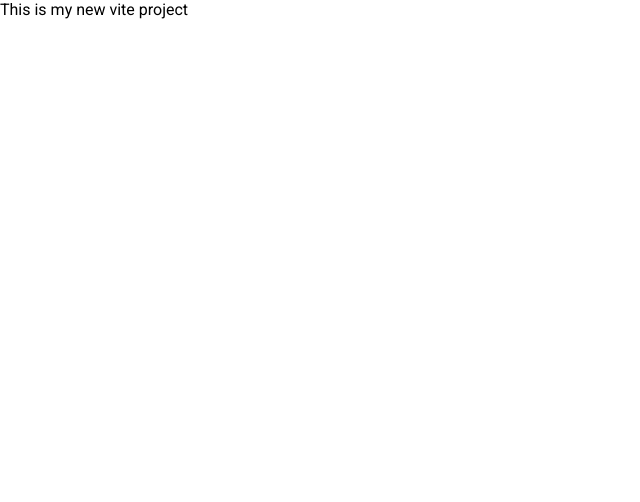
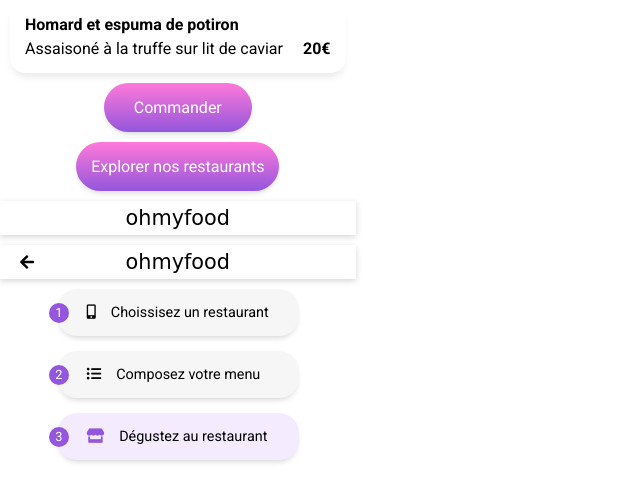
Before and after one commit to Nicoka11/NicolasKa_3_10122021, a website built with Vite: page index.html in a window 1280 px wide. Shown: the whole page, without its empty margins (0-640 px from the left). Built offline with nearby package versions, Linux system fonts and the light colour scheme; a web font is replaced by a local one.

Commit message:
components part 1

```diff
--- a/index.html
+++ b/index.html
@@ -9,11 +9,77 @@
       href="https://fonts.googleapis.com/css2?family=Roboto:wght@300;400;500;700;900&family=Shrikhand&display=swap"
       rel="stylesheet"
     />
+    <link
+      rel="stylesheet"
+      href="https://cdnjs.cloudflare.com/ajax/libs/font-awesome/5.15.4/css/all.min.css"
+      integrity="sha512-1ycn6IcaQQ40/MKBW2W4Rhis/DbILU74C1vSrLJxCq57o941Ym01SwNsOMqvEBFlcgUa6xLiPY/NS5R+E6ztJQ=="
+      crossorigin="anonymous"
+      referrerpolicy="no-referrer"
+    />
     <link rel="stylesheet" href="styles/main.scss" />
     <meta name="viewport" content="width=device-width, initial-scale=1.0" />
-    <title>Vite App</title>
+    <title>OhMyFood</title>
   </head>
   <body>
-    <h1>This is my new vite project</h1>
+    <div class="components">
+      <!-- MainCard -->
+      <article class="menuCard">
+        <div class="menuCard__content">
+          <h3 class="menuCard__heading">Homard et espuma de potiron</h3>
+          <div class="menuCard__infos">
+            <p class="menuCard__infos__desc">
+              Assaisoné à la truffe sur lit de caviar
+            </p>
+            <p class="menuCard__price">20€</p>
+          </div>
+        </div>
+        <div class="menuCard__right">
+          <div class="menuCard__add">
+            <div class="menuCard__checkIcon">
+              <i class="fas fa-check-circle menuCard__checkIcon__icon"></i>
+            </div>
+          </div>
+        </div>
+      </article>
+      <!-- buttonCTA -->
+      <button class="buttonCTA">Commander</button>
+      <!-- buttonCTA secondary -->
+      <button class="buttonCTA--secondary">Explorer nos restaurants</button>
+      <!-- header -->
+      <header class="header">
+        <p class="logo">ohmyfood</p>
+      </header>
+      <!-- header secondary -->
+      <header class="header">
+        <p class="logo">ohmyfood</p>
+        <a href="index.html" class="header__backBtn">
+          <i class="fas fa-arrow-left"></i>
+        </a>
+      </header>
+      <!-- explain card -->
+      <ul class="explainList">
+        <li class="explainCard">
+          <p class="explainCard__text">
+            <span class="explainCard__text__icon"
+              ><i class="fas fa-mobile-alt"></i></span
+            >Choissisez un restaurant
+          </p>
+        </li>
+        <li class="explainCard">
+          <p class="explainCard__title">
+            <span class="explainCard__text__icon"
+              ><i class="fas fa-list-ul"></i></span
+            >Composez votre menu
+          </p>
+        </li>
+        <li class="explainCard--active">
+          <p class="explainCard__text">
+            <span class="explainCard__text__icon"
+              ><i class="fas fa-store"></i></span
+            >Dégustez au restaurant
+          </p>
+        </li>
+      </ul>
+    </div>
   </body>
 </html>
--- a/styles/abstracts/_mixins.scss
+++ b/styles/abstracts/_mixins.scss
@@ -0,0 +1,11 @@
+@mixin transition-all-base {
+  transition: all 0.4s ease;
+}
+
+@mixin box-shadow-base {
+  box-shadow: 0px 4px 6px -3px rgba(0, 0, 0, 0.2);
+}
+
+@mixin box-shadow-base--hover {
+  box-shadow: 0px 6px 8px -4px rgba(0, 0, 0, 0.1);
+}
--- a/styles/abstracts/_variables.scss
+++ b/styles/abstracts/_variables.scss
@@ -1,3 +1,20 @@
 // FONTS
-$Roboto: 'Roboto', sans-serif;
-$Shrikland: 'Shrikhand', cursive;
+$Roboto: "Roboto", sans-serif;
+$Shrikland: "Shrikhand", cursive;
+
+// COLOR THEME
+$color-primary: #9356dc;
+$color-secondary: #ff79da;
+$color-tertiary: #99e2d0;
+
+// ADDITIONAL COLORS
+$color-primary-light: change-color(
+  $color-primary,
+  $saturation: 100%,
+  $lightness: 96%
+);
+
+$color-lightgrey: #f6f6f6;
+
+//MISCELLANEOUS
+$checkbox-width: 80px;
--- a/styles/base/_typography.scss
+++ b/styles/base/_typography.scss
@@ -1,3 +1,8 @@
 body {
     font-family: $Roboto;
 }
+
+@mixin font-logo {
+    font-family: $Shrikland;
+    font-size: 1.3rem;
+}
--- /dev/null
+++ b/styles/components/_buttonCTA.scss
@@ -0,0 +1,24 @@
+.buttonCTA {
+  background-image: linear-gradient($color-secondary, $color-primary);
+  padding: 15px 30px;
+  border-radius: 30px;
+  color: white;
+  @include box-shadow-base;
+  width: fit-content;
+  transition: all 0.3s ease;
+
+  &--secondary {
+    @extend .buttonCTA;
+    padding: 15px 15px;
+  }
+
+  &:hover {
+    transform: translateY(-2px);
+    @include box-shadow-base--hover;
+  }
+
+  &:active {
+    transform: translateY(0px);
+    @include box-shadow-base;
+  }
+}
--- /dev/null
+++ b/styles/components/_explainCard.scss
@@ -0,0 +1,46 @@
+.explainCard {
+  font-size: 0.9rem;
+  position: relative;
+  counter-increment: explain-list-counter;
+  background-color: $color-lightgrey;
+  width: 100%;
+  padding: 15px 30px;
+  border-radius: 20px;
+  @include box-shadow-base;
+
+  &:not(:last-child) {
+    margin-bottom: 15px;
+  }
+
+  &::before {
+    font-size: 0.8rem;
+    color: white;
+    display: flex;
+    justify-content: center;
+    align-items: center;
+    position: absolute;
+    content: counter(explain-list-counter);
+    left: -8px;
+    top: 50%;
+    transform: translateY(-50%);
+    background-color: $color-primary;
+    height: 20px;
+    width: 20px;
+    border-radius: 50%;
+  }
+
+  &__text {
+    &__icon {
+      margin-right: 15px;
+    }
+  }
+
+  &--active {
+    @extend .explainCard;
+    background-color: $color-primary-light;
+
+    & .explainCard__text__icon i {
+        color: $color-primary
+    }
+  }
+}
--- /dev/null
+++ b/styles/components/_header.scss
@@ -0,0 +1,29 @@
+.header {
+  position: relative;
+  width: 100%;
+  text-align: center;
+  box-shadow: 0px 2px 6px rgba(0, 0, 0, 0.16);
+  padding: 5px 0;
+
+  &__backBtn {
+    position: absolute;
+    left: 20px;
+    top: 50%;
+    transform: translateY(-50%);
+
+    &:hover {
+        i {
+            transform: translateX(2px);
+            color: $color-primary;
+        }
+    }
+
+    & i {
+        @include transition-all-base;
+    }
+  }
+}
+
+.logo {
+  @include font-logo;
+}
--- /dev/null
+++ b/styles/components/_menuCard.scss
@@ -0,0 +1,82 @@
+.menuCard {
+  display: flex;
+  justify-content: space-between;
+  margin: 0 10px;
+  border-radius: 15px;
+  box-shadow: 0px 6px 8px -3px rgba(0, 0, 0, 0.1);
+  overflow: hidden;
+  position: relative;
+
+  &:hover {
+    .menuCard__heading {
+      max-width: calc(255px - $checkbox-width);
+    }
+    .menuCard__checkIcon {
+      right: 0px;
+    }
+
+    .menuCard__checkIcon__icon {
+      transform: rotate(0deg);
+    }
+
+    .menuCard__infos {
+      width: calc(100% - $checkbox-width);
+    }
+  }
+
+  &__content {
+    padding: 15px;
+  }
+
+  &__heading {
+    white-space: nowrap;
+    overflow: hidden;
+    text-overflow: ellipsis;
+    max-width: 255px;
+    font-weight: 700;
+    @include transition-all-base;
+  }
+
+  &__infos {
+    display: flex;
+    justify-content: space-between;
+    width: 100%;
+    @include transition-all-base;
+
+    &__desc {
+      margin-top: 5px;
+      white-space: nowrap;
+      overflow: hidden;
+      text-overflow: ellipsis;
+    }
+  }
+
+  &__price {
+    font-weight: 700;
+    margin-left: 20px;
+    align-self: flex-end;
+  }
+
+  &__right {
+    width: 100%;
+  }
+
+  &__checkIcon {
+    position: absolute;
+    display: grid;
+    place-items: center;
+    background-color: $color-tertiary;
+    color: white;
+    font-size: 1.65rem;
+    height: 100%;
+    width: $checkbox-width;
+    right: -80px;
+    @include transition-all-base;
+
+    &__icon {
+      transform: rotate(-200deg);
+      @include transition-all-base;
+      transition-delay: 0.1s;
+    }
+  }
+}
--- /dev/null
+++ b/styles/layout/_explainList.scss
@@ -0,0 +1,3 @@
+.explainList {
+  counter-reset: explain-list-counter;
+}
--- a/styles/main.scss
+++ b/styles/main.scss
@@ -1,6 +1,24 @@
 //Abstracts
 @import "abstracts/variables";
+@import "abstracts/mixins";
 
 // Base
 @import "base/reset";
 @import "base/typography";
+
+// Components
+@import "components/menuCard";
+@import "components/buttonCTA";
+@import "components/header";
+@import "components/explainCard";
+
+//layouts
+@import "layout/explainList";
+
+.components {
+  display: flex;
+  flex-direction: column;
+  width: fit-content;
+  gap: 10px;
+  align-items: center;
+}
```
Also changed, not shown: favicon.svg, pages/menu-french.html (added).
